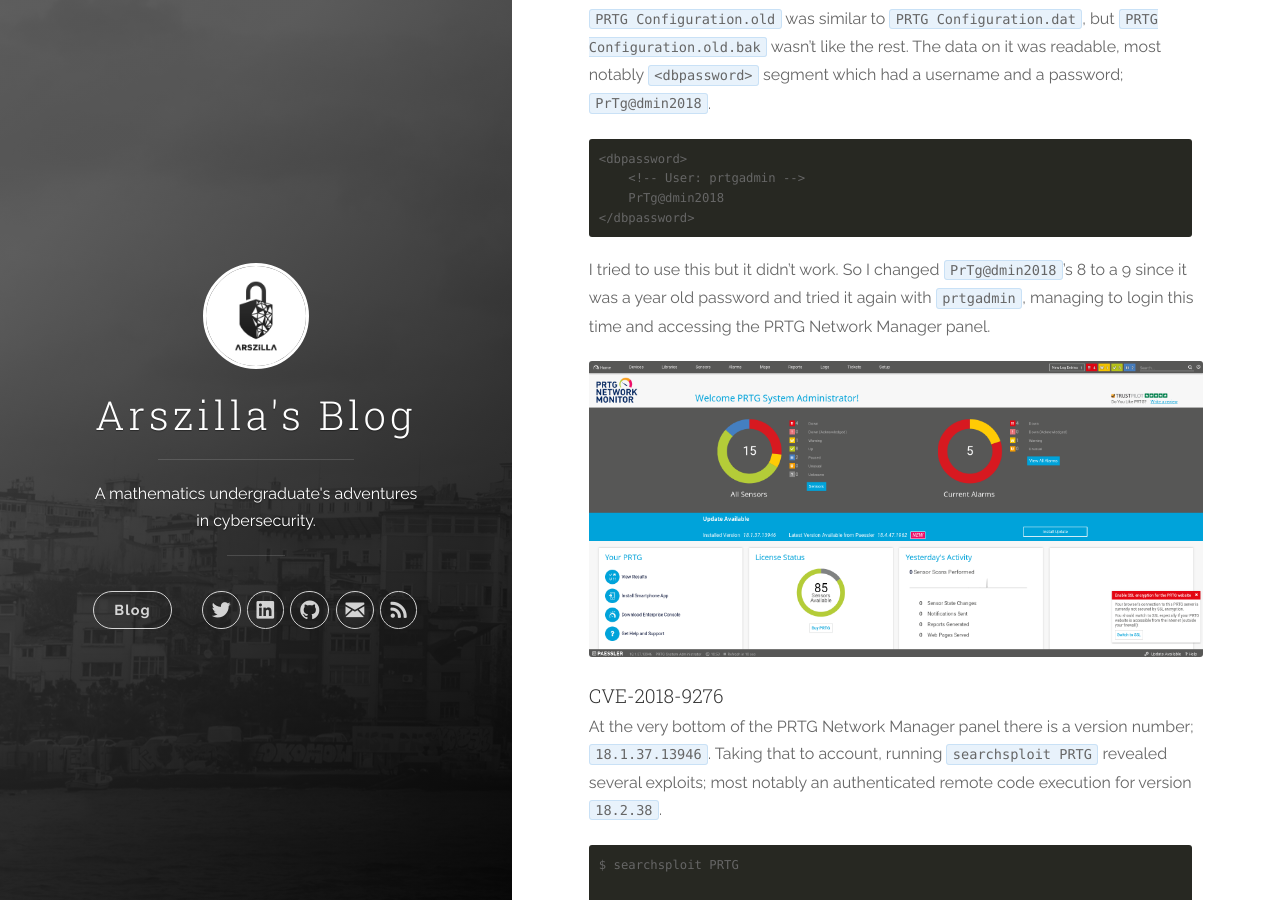
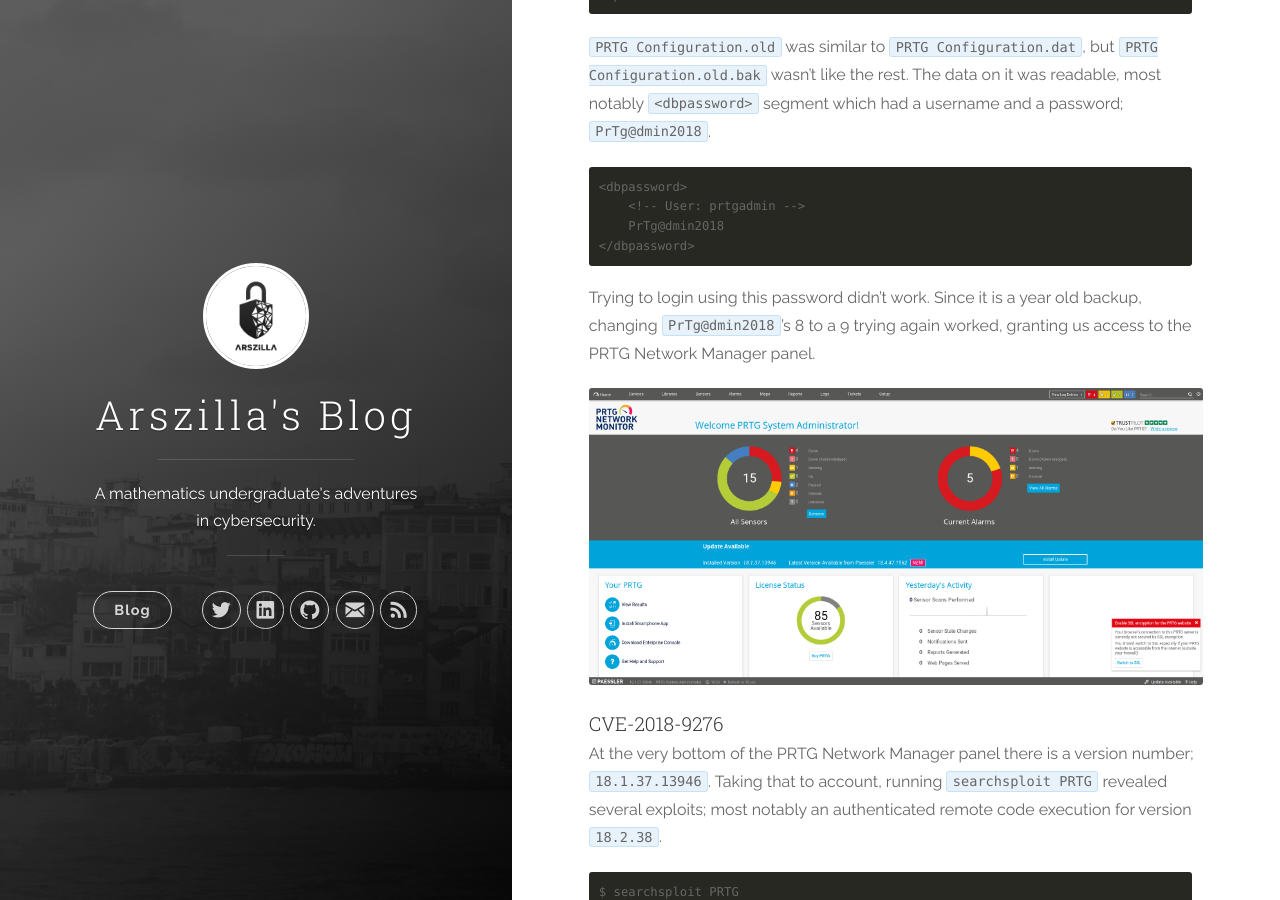
Before and after one commit to firatfolcay/arszilla.github.io, a Jekyll site: the page built from _posts/2019-07-01-htb-netmon.markdown, in a window 1280 px wide and 900 px high, scrolled down 4332 px. Built offline with Jekyll 4.4.1, drawn with Linux system fonts in a browser that asks for light colours; some of the changed text lies outside the part shown.

Commit message:
Fixed typos

````diff
--- a/_posts/2019-07-01-htb-netmon.markdown
+++ b/_posts/2019-07-01-htb-netmon.markdown
@@ -103,8 +103,8 @@
 
 ![PRTG Mainscreen][PRTG Mainscreen]
 
-I tried using `prtgadmin`/`prtgadmin` to login but it didn't work. As a result, I started snooping around the FTP,
-hoping to find some files regarding the login credentials, which I did; on
+Trying to login in using `prtgadmin`/`prtgadmin` was no use. As a result, snooping around the FTP in hopes of finding
+some files regarding the login credentials was fruitful as there were 3 configuration files in
 `C:\ProgramData\Paessler\"PRTG Network Monitor"`.
 
 ```
@@ -180,8 +180,8 @@
 </dbpassword>
 ```
 
-I tried to use this but it didn't work. So I changed `PrTg@dmin2018`'s 8 to a 9 since it was a year old password and
-tried it again with `prtgadmin`, managing to login this time and accessing the PRTG Network Manager panel.
+Trying to login using this password didn't work. Since it is a year old backup, changing `PrTg@dmin2018`'s 8 to a 9
+trying again worked, granting us access to the PRTG Network Manager panel.
 
 ![PRTG Panel][PRTG Panel]
 
````
Also changed, not shown: other parts of _posts/2019-07-01-htb-netmon.markdown (+1 -1 lines).
